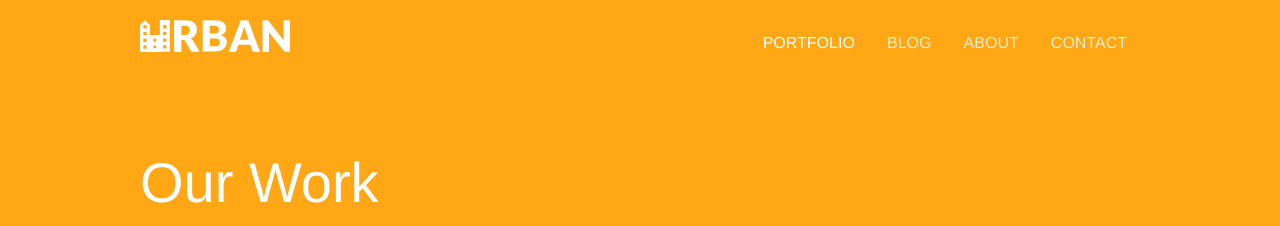
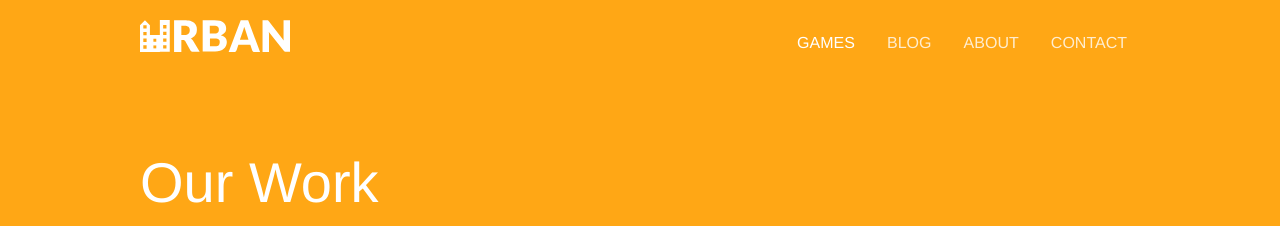
Before and after one commit to furkanmisir/ironcorn, a Jekyll site: the page built from games.html, in a window 1280 px wide and 900 px high. Shown: the top 226 px of the window. Built offline with Jekyll 4.4.1, drawn with Linux system fonts in a browser that asks for light colours.

Commit message:
games.html

```diff
--- a/_data/navigation.yml
+++ b/_data/navigation.yml
@@ -1,6 +1,6 @@
 links:
-- name: Portfolio
-  link: /portfolio/
+- name: Games
+  link: /games/
 - name: Blog
   link: /blog/
 - name: About
```
Also changed, not shown: games.html (renamed from portfolio.html).
